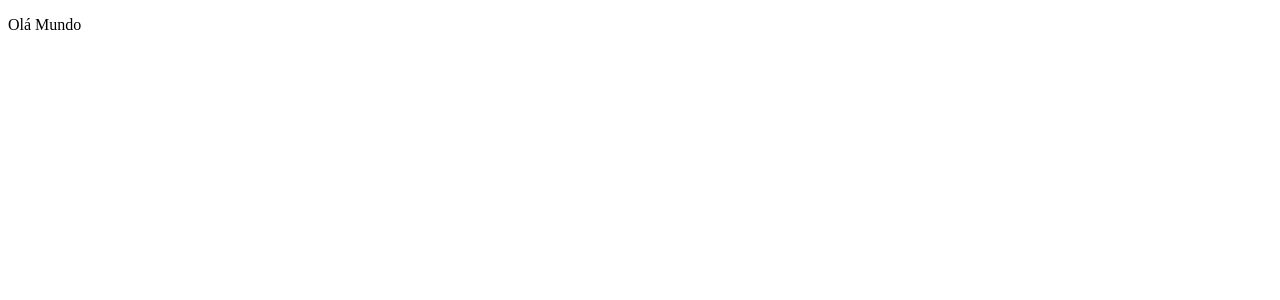
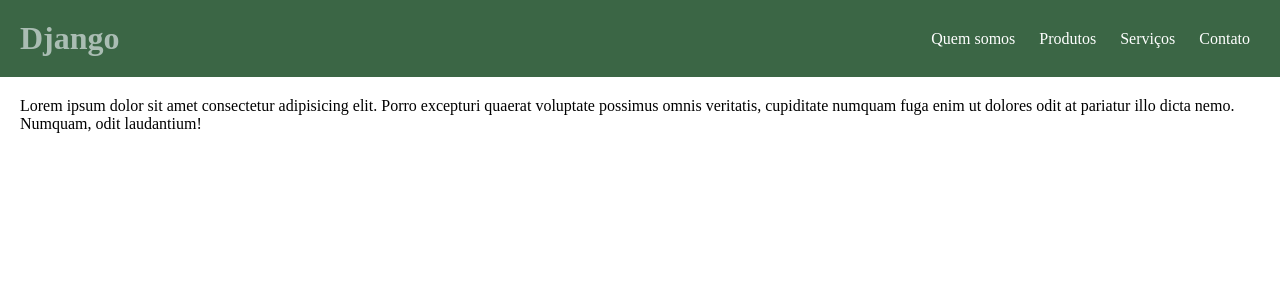
Before and after one commit to Carlosjun1or/DevWeb3, a Django app: page / in a window 1280 px wide. Before the commit the part shown is almost empty. Shown: the top 300 px of the page. Run offline with Django 5.2, Linux system fonts and the light colour scheme.

Commit message:
Add base template and stylesheet; update index
Introduce a base Django template (aula04/ap/templates/template.html) that loads static files and provides 'titulo' and 'conteudo' blocks. Add stylesheet (aula04/ap/static/css/style.css) for header, nav and main layout. Update index.html to extend the new base template and populate the blocks with a page title and sample content.

```diff
--- /dev/null
+++ b/aula04/ap/static/css/style.css
@@ -0,0 +1,27 @@
+*{
+    margin: 0;
+    padding:0;
+   box-sizing: border-box;
+
+}
+header{
+    display: flex;
+    justify-content: space-between;
+    align-items: center;
+    padding: 20px;
+    background-color: rgb(59, 102, 69);
+}
+h1{
+    color: rgb(170, 189, 179);
+}
+a{
+    color:white;
+    text-decoration: none;
+    padding: 10px;
+}
+a:hover{
+    color: blue;
+}
+main{
+    padding: 20px;
+}
--- a/aula04/ap/templates/index.html
+++ b/aula04/ap/templates/index.html
@@ -1,11 +1,7 @@
-<!DOCTYPE html>
-<html lang="en">
-<head>
-    <meta charset="UTF-8">
-    <meta name="viewport" content="width=device-width, initial-scale=1.0">
-    <title>Document</title>
-</head>
-<body>
-   <p>Olá Mundo</p>
-</body>
-</html>
+{% extends 'template.html' %}
+
+{% block titulo %} HOME {% endblock %}
+
+{%block conteudo %}
+<p>Lorem ipsum dolor sit amet consectetur adipisicing elit. Porro excepturi quaerat voluptate possimus omnis veritatis, cupiditate numquam fuga enim ut dolores odit at pariatur illo dicta nemo. Numquam, odit laudantium!</p>
+{% endblock %}
--- /dev/null
+++ b/aula04/ap/templates/template.html
@@ -0,0 +1,26 @@
+{% load static %}
+
+<!DOCTYPE html>
+<html lang="en">
+<head>
+    <meta charset="UTF-8">
+    <meta name="viewport" content="width=device-width, initial-scale=1.0">
+    <link rel="stylesheet" href= {% static 'css/style.css' %} >
+    <title>{% block titulo %} {% endblock %}</title>
+</head>
+<body>
+    <header>
+        <h1>Django</h1>
+        <nav>
+            <a href="#">Quem somos</a>
+            <a href="#">Produtos</a>
+            <a href="#">Serviços</a>
+            <a href="#">Contato</a>
+        </nav>
+    </header>
+    <main>
+        {% block conteudo %}
+        {% endblock %}
+    </main>
+</body>
+</html>
```
